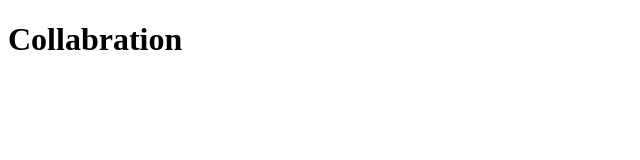
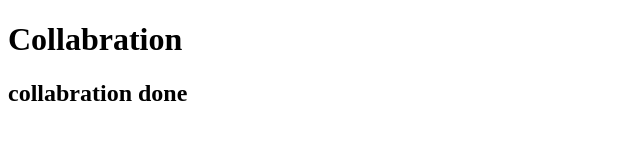
Before and after one commit to Siddarth-kuruba/collab, a plain HTML site: page index.html in a window 1280 px wide. Shown: the whole page, without its empty margins (0-640 px from the left). Drawn offline with Linux system fonts and the light colour scheme.

Commit message:
version1

```diff
--- a/index.html
+++ b/index.html
@@ -7,5 +7,6 @@
 </head>
 <body>
     <h1>Collabration</h1>
+    <h2>collabration done</h2>
 </body>
 </html>
```
